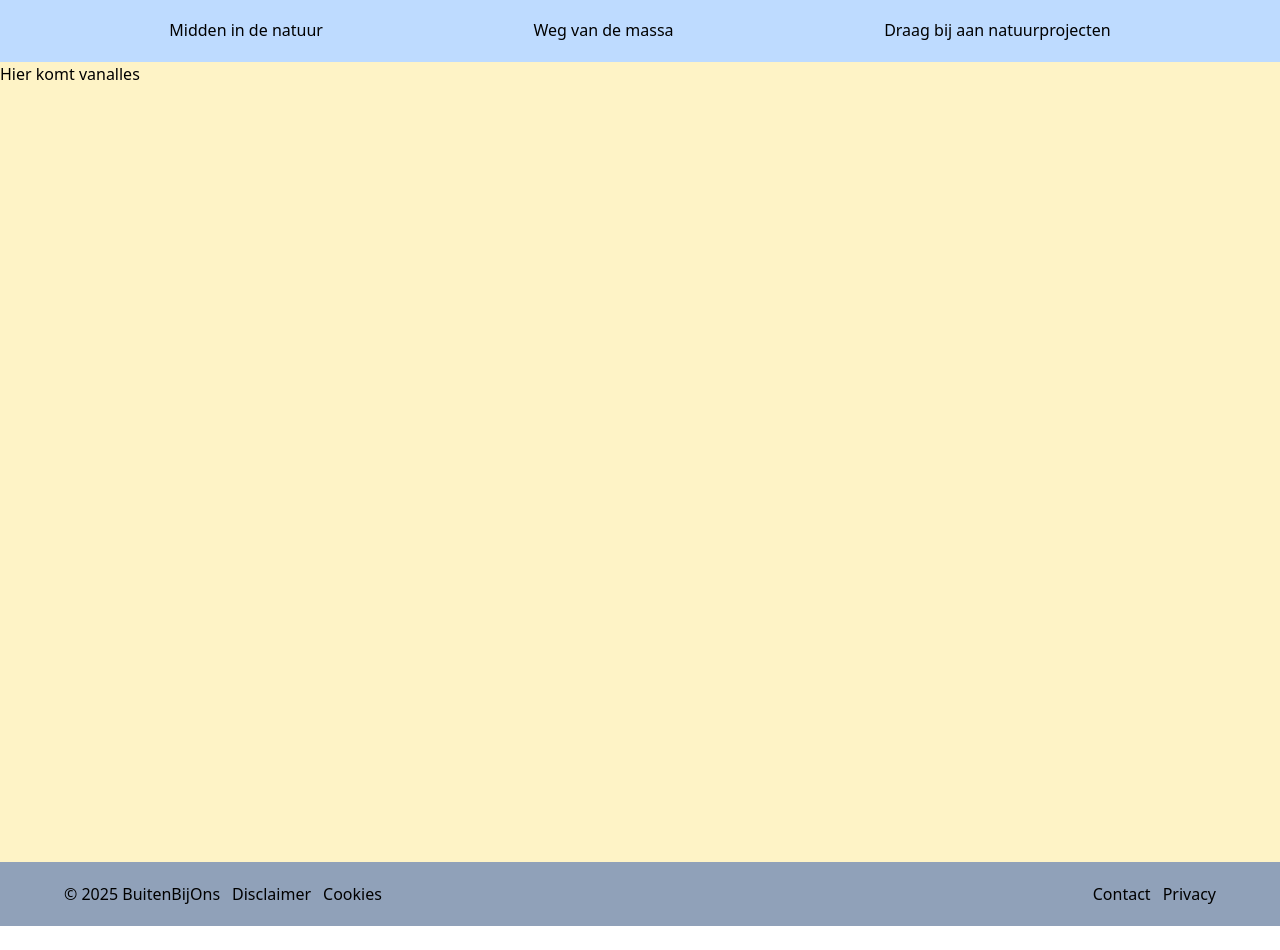
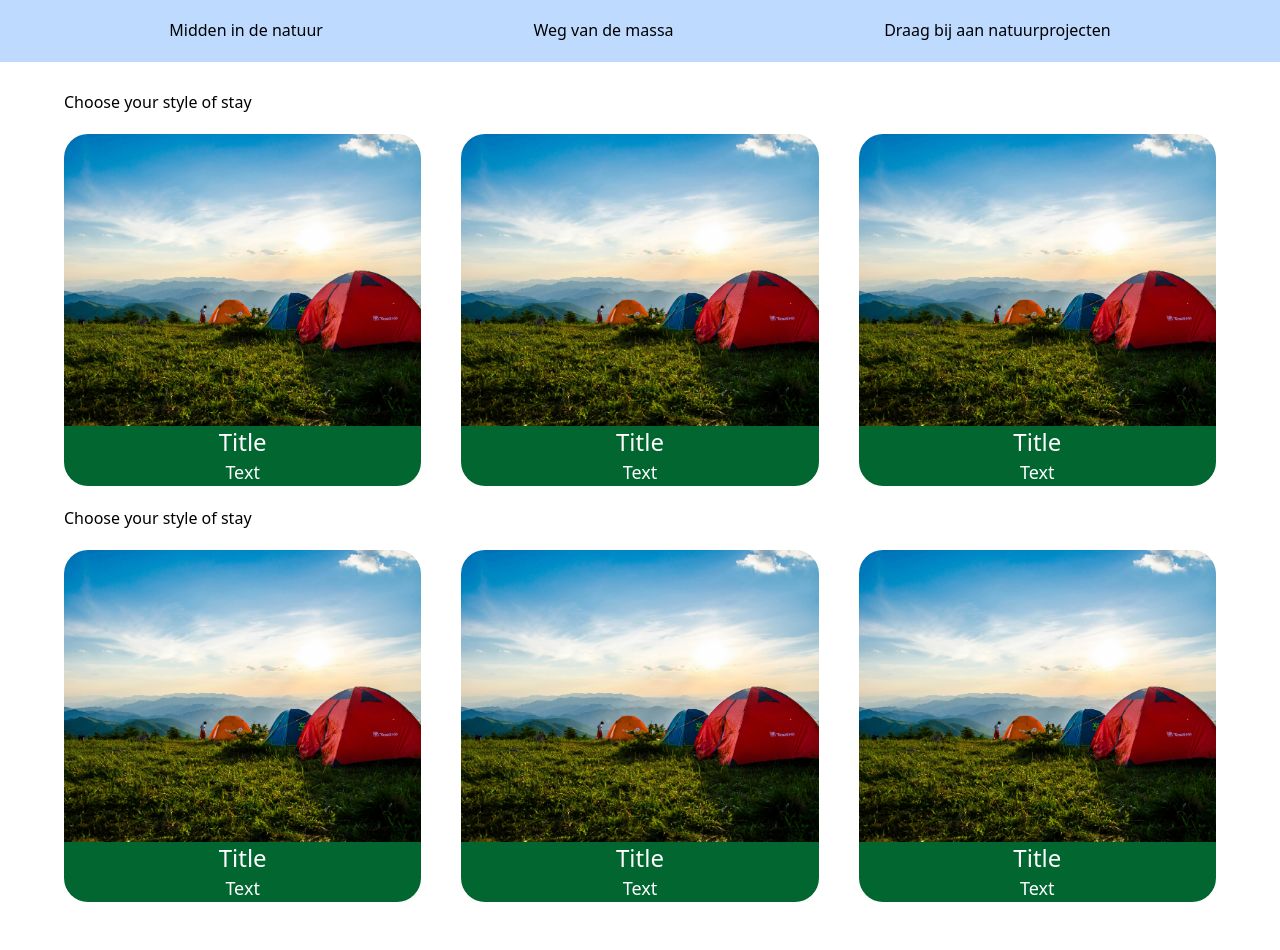
Before and after one commit to kevin-van-damme/fe_buitenbijons_v2, a Next.js app: page / in a window 1280 px wide. Shown: the part 502-1452 px from the top of the page. Before the commit the page ends 1428 px from the top, so only its background shows below. Built offline with nearby package versions, Linux system fonts and the light colour scheme.

Commit message:
added frontpage components

```diff
--- a/src/app/page.tsx
+++ b/src/app/page.tsx
@@ -1,9 +1,11 @@
-import FrontPageImage from "@/components/FrontPageImage";
+import FrontPageBody from "@/components/frontpage/FrontPageBody";
+import FrontPageImage from "@/components/frontpage/FrontPageImage";
 
 const page = () => {
   return (
     <>
       <FrontPageImage />
+      <FrontPageBody />
     </>
   );
 };
--- a/src/components/FrontPageImage.tsx
+++ /dev/null
@@ -1,20 +0,0 @@
-const FrontPageImage = () => {
-  return (
-    <>
-      <div>
-        <img src="/home_page_image.jpg" alt="" className="block object-fit w-full h-125 object-cover" />
-      </div>
-      <div className="bg-blue-200 py-5 ">
-        <div className="mx-auto max-w-6xl">
-          <ul className="flex justify-around">
-            <li>Midden in de natuur</li>
-            <li>Weg van de massa</li>
-            <li>Draag bij aan natuurprojecten</li>
-          </ul>
-        </div>
-      </div>
-      <div className="bg-amber-100 h-200">Hier komt vanalles</div>
-    </>
-  );
-};
-export default FrontPageImage;
--- /dev/null
+++ b/src/components/body/FrontPageBanner.tsx
@@ -0,0 +1,14 @@
+const FrontPageBanner = () => {
+  return (
+    <div className="bg-blue-200 py-5">
+      <div className="mx-auto max-w-6xl">
+        <ul className="flex justify-around">
+          <li>Midden in de natuur</li>
+          <li>Weg van de massa</li>
+          <li>Draag bij aan natuurprojecten</li>
+        </ul>
+      </div>
+    </div>
+  );
+};
+export default FrontPageBanner;
--- /dev/null
+++ b/src/components/body/FrontPageCards.tsx
@@ -0,0 +1,16 @@
+import Link from "next/link";
+
+const FrontPageCards = () => {
+  return (
+    <Link href="/" className="max-w-78 h-80 rounded-3xl">
+      <div className="h-full">
+        <img src="/home_page_image.jpg" alt="" className="block object-cover h-full rounded-t-3xl" />
+        <div className="bg-green-800 text-center rounded-b-3xl text-white">
+          <h3 className="text-2xl">Title</h3>
+          <p className="text-lg">Text</p>
+        </div>
+      </div>
+    </Link>
+  );
+};
+export default FrontPageCards;
--- /dev/null
+++ b/src/components/body/FrontPagePopularSelection.tsx
@@ -0,0 +1,25 @@
+import FrontPageCards from "./FrontPageCards";
+
+const FrontPagePopularSelection = () => {
+  return (
+    <div className="h-150">
+      <div className=" flex flex-col mx-auto max-w-6xl">
+        <h3>Choose your style of stay</h3>
+        <div className="mt-5">
+          <ul className="flex flex-row justify-around gap-10">
+            <li>
+              <FrontPageCards />
+            </li>
+            <li>
+              <FrontPageCards />
+            </li>
+            <li>
+              <FrontPageCards />
+            </li>
+          </ul>
+        </div>
+      </div>
+    </div>
+  );
+};
+export default FrontPagePopularSelection;
--- /dev/null
+++ b/src/components/body/FrontPageStyleSelection.tsx
@@ -0,0 +1,24 @@
+import FrontPageCards from "../body/FrontPageCards";
+const FrontPageStyleSelection = () => {
+  return (
+    <div className="h-full mt-7 mb-20 px-3">
+      <div className=" flex flex-col mx-auto max-w-6xl">
+        <h3>Choose your style of stay</h3>
+        <div className="mt-5">
+          <ul className="flex flex-row justify-around gap-10">
+            <li>
+              <FrontPageCards />
+            </li>
+            <li>
+              <FrontPageCards />
+            </li>
+            <li>
+              <FrontPageCards />
+            </li>
+          </ul>
+        </div>
+      </div>
+    </div>
+  );
+};
+export default FrontPageStyleSelection;
--- /dev/null
+++ b/src/components/frontpage/FrontPageBody.tsx
@@ -0,0 +1,14 @@
+import FrontPageBanner from "../body/FrontPageBanner";
+import FrontPagePopularSelection from "../body/FrontPagePopularSelection";
+import FrontPageStyleSelection from "../body/FrontPageStyleSelection";
+
+const FrontPageBody = () => {
+  return (
+    <>
+      <FrontPageBanner />
+      <FrontPageStyleSelection />
+      <FrontPagePopularSelection />
+    </>
+  );
+};
+export default FrontPageBody;
--- /dev/null
+++ b/src/components/frontpage/FrontPageImage.tsx
@@ -0,0 +1,10 @@
+const FrontPageImage = () => {
+  return (
+    <>
+      <div>
+        <img src="/home_page_image.jpg" alt="" className="block object-fit w-full h-125 object-cover" />
+      </div>
+    </>
+  );
+};
+export default FrontPageImage;
--- a/src/components/navigation/Footer.tsx
+++ b/src/components/navigation/Footer.tsx
@@ -2,7 +2,7 @@ import Link from "next/link";
 
 const Footer = () => {
   return (
-    <div className="bg-slate-400 p-5">
+    <div className="bg-slate-400 py-5 px-3">
       <nav className="mx-auto max-w-6xl flex justify-between">
         <div className="flex gap-3">
           <p>© 2025 BuitenBijOns </p>
--- a/src/components/navigation/Header.tsx
+++ b/src/components/navigation/Header.tsx
@@ -2,7 +2,7 @@ import Link from "next/link";
 const Header = () => {
   return (
     <>
-      <div className="mx-auto flex justify-between max-w-6xl w-full p-5 text-xl font-semibold text-slate-900 fixed top-0 right-0 left-0">
+      <div className="mx-auto flex justify-between max-w-6xl w-full py-5 p-3 text-xl font-semibold text-slate-900 fixed top-0 right-0 left-0">
         <i>Logo</i>
         <nav>
           <ul className="flex gap-3">
```
